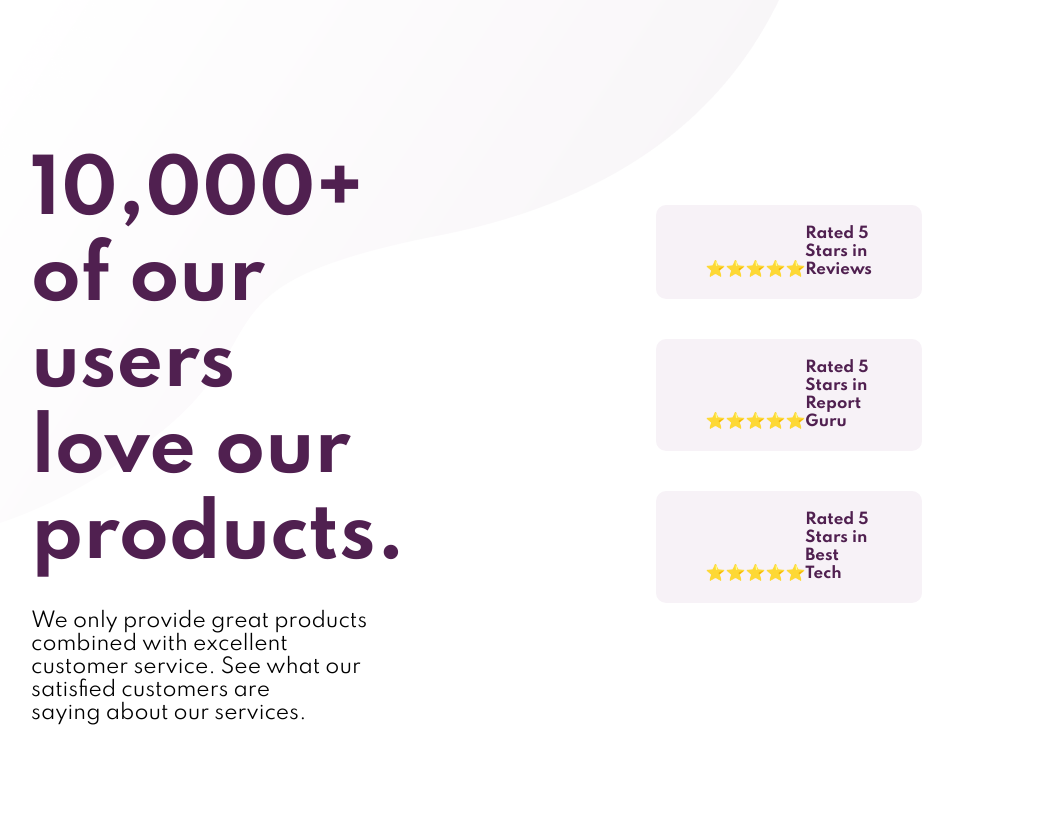
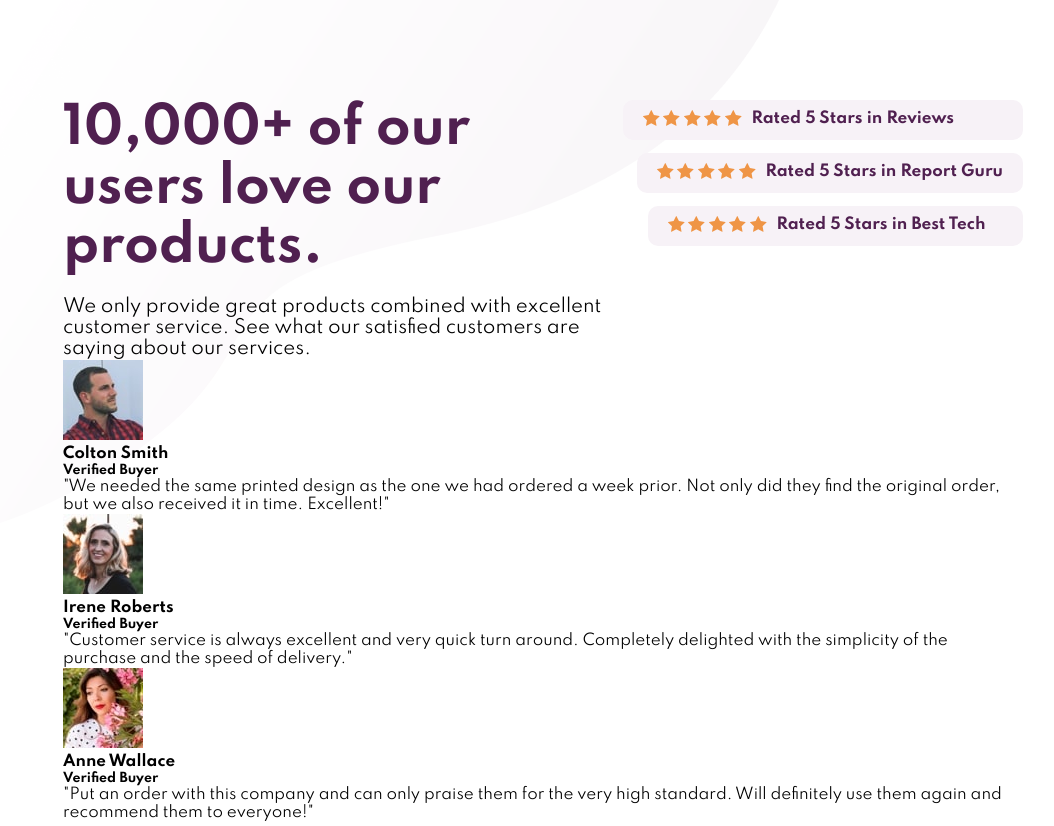
Before and after one commit to crestcentmoon/social-proof-section, a plain HTML site: page index.html in a window 1280 px wide. Shown: the top 826 px of the page, without its empty margins (97-1151 px from the left). Drawn offline with Linux system fonts and the light colour scheme.

Commit message:
changing divs and css

```diff
--- a/index.html
+++ b/index.html
@@ -20,46 +20,123 @@
     <!-- Feel free to remove these styles or customise in your own stylesheet 👍 -->
   </head>
   <body>
+    <div class="container">
       <div class="top">
         <div class="section-right">
-        <p>10,000+ of our <br>
+          <h1>10,000+ of our <br>
             users love our<br>
-          products.</p>
-        <div class="description">
-          We only provide great products combined with excellent<br>customer service.
+            products.</h1>
+          <p>We only provide great products combined with excellent<br>customer service.
             See what our satisfied customers are<br>saying about our services.
+          </p>
+        </div>
+
+        <div class="section-left">
+          <div class="stack-one">
+            <div class="customer-rating">
+              <div class="rating-img">
+                <img src="/social-proof-section/images/icon-star.svg" alt="star">
+                <img src="/social-proof-section/images/icon-star.svg" alt="star">
+                <img src="/social-proof-section/images/icon-star.svg" alt="star">
+                <img src="/social-proof-section/images/icon-star.svg" alt="star">
+                <img src="/social-proof-section/images/icon-star.svg" alt="star">
+              </div>
+              <div class="text one">
+                <h3>Rated 5 Stars in Reviews</h3>
+              </div>
+            </div>
+          </div>
+          <div class="stack-two">
+            <div class="customer-rating">
+              <div class="rating-img">
+                <img src="/social-proof-section/images/icon-star.svg" alt="star">
+                <img src="/social-proof-section/images/icon-star.svg" alt="star">
+                <img src="/social-proof-section/images/icon-star.svg" alt="star">
+                <img src="/social-proof-section/images/icon-star.svg" alt="star">
+                <img src="/social-proof-section/images/icon-star.svg" alt="star">
+              </div>
+              <div class="text two">
+                <h3>Rated 5 Stars in Report Guru</h3>
+              </div>
+            </div>
+          </div>
+          <div class="stack-three">
+            <div class="customer-rating">
+              <div class="rating-img">
+                <img src="/social-proof-section/images/icon-star.svg" alt="star">
+                <img src="/social-proof-section/images/icon-star.svg" alt="star">
+                <img src="/social-proof-section/images/icon-star.svg" alt="star">
+                <img src="/social-proof-section/images/icon-star.svg" alt="star">
+                <img src="/social-proof-section/images/icon-star.svg" alt="star">
+              </div>
+              <div class="text three">
+                <h3>Rated 5 Stars in Best Tech</h3>
+              </div>
+            </div>
+          </div>
         </div>
       </div>
 
-      <div class="section-left">
-        <div class="stack one">⭐⭐⭐⭐⭐  <p>    Rated 5 Stars in Reviews</p></div>
-        <div class="stack two">⭐⭐⭐⭐⭐  <p>    Rated 5 Stars in Report Guru</p></div>
-        <div class="stack three">⭐⭐⭐⭐⭐  <p>    Rated 5 Stars in Best Tech</p></div>
+
+      <div class="bottom">
+        <div class="card">
+          <div class="card one">
+            <div class="profile">
+              <div class="profile-avatar">
+                <img src="images/image-colton.jpg" alt="Mr Colton">
+              </div>
+              <div class="profile-name">
+                <h4>Colton Smith</h4>
+                <h5>Verified Buyer</h5>
+              </div>
+              <div class="review">
+                <p>"We needed the same printed design as the one we had ordered a week prior.
+                  Not only did they find the original order, but we also received it in time.
+                  Excellent!"</p>
+              </div>
             </div>
           </div>
 
-    <div class="bottom">
-      <div class="card one">
+          <div class="card two">
             <div class="profile">
-          <img src="images/image-colton.jpg"><h4>Colton Smith</h4><h5>Verified Buyer</h5>
+              <div class="profile-avatar">
+                <img src="images/image-irene.jpg" alt="Ms. Irene">
               </div>
-        "We needed the same printed design as the one we had ordered a week prior.
-        Not only did they find the original order, but we also received it in time.
-        Excellent!"
-      </div>
-      <div class="card two">
+              <div class="profile-name">
                 <h4>Irene Roberts</h4>
                 <h5>Verified Buyer</h5>
-        "Customer service is always excellent and very quick turn around. Completely
-        delighted with the simplicity of the purchase and the speed of delivery."
               </div>
+              <div class="review">
+              <p>"Customer service is always excellent and very quick turn around. Completely
+                delighted with the simplicity of the purchase and the speed of delivery."</p>
+              </div>
+            </div>
+          </div>
+
           <div class="card three">
+            <div class="profile">
+              <div class="profile-avatar">
+                <img src="images/image-anne.jpg" alt="Ms. Anne">
+              </div>
+              <div class="profile-name">
                 <h4>Anne Wallace</h4>
                 <h5>Verified Buyer</h5>
-        "Put an order with this company and can only praise them for the very high
-        standard. Will definitely use them again and recommend them to everyone!"
+              </div>
+              <div class="review">
+                <p>"Put an order with this company and can only praise them for the very high
+                  standard. Will definitely use them again and recommend them to everyone!"</p>
               </div>
             </div>
+          </div>
+        </div>
+      </div>
+    </div>
+
+
+
+
+
+
 
 
       <br>
--- a/style.css
+++ b/style.css
@@ -6,44 +6,70 @@
 body {
   background-image: url(images/bg-pattern-desktop.png);
   font-family: Spartan, sans-serif;
-  /* margin: 150px 10% 100px; */
+  font-size: 15px;
 }
-/*
-.attribution {
-    font-size: 11px;
-    text-align: center;
-  }
-  .attribution a {
-    color: hsl(228, 45%, 44%);
-  } */
+
+.container {
+  width: 75%;
+  margin: 0 auto;
+}
 
 .top {
-  margin: 150px 10% 100px;
   display: flex;
+  justify-content: space-between;
+  margin-top: 100px;
+  flex-wrap: wrap;
+}
+
+.top h1 {
+  font-size: 50px;
+  font-weight: 700;
+  font-style: bold;
+  margin-bottom: 20px;
+  color: hsl(300, 43%, 22%);
 }
 
 .top p {
-  font-size: 72px;
-  font-weight: 700;
-  font-style: bold;
+  font-size: 18px;
+}
+
+.customer-rating {
+  display: flex;
+  flex-wrap: wrap;
+  background-color: hsl(300, 24%, 96%);
+  padding: 10px 20px;
+  border-radius: 10px;
+  margin-bottom: 13px;
+  font-size: 13px;
+}
+
+.text h3 {
   color: hsl(300, 43%, 22%);
 }
 
-.top .description {
-  padding-top: 30px;
-  padding-bottom: 20px;
-  font-size: 20px;
+.rating-img {
+  margin-right: 10px;
 }
 
+.stack-two {
+  margin-left: 14px;
+}
+
+.stack-three {
+  margin-left: 25px;
+}
+
+/*
+
 .section-left {
-  margin: 15px 150px;
+  margin: 15px 0px 50px 15px;
 }
 
 .stack {
   display: flex;
   align-items: flex-end;
   justify-content: flex-start;
-  margin: 40px 100px 20px;
+  margin: 40px 0px 50px 50px;
   padding: 20px 50px;
   background-color: hsl(300, 24%, 96%);
   border-radius: 10px;
@@ -52,16 +78,6 @@ body {
 .stack p {
   font-size: 15px;
 }
-
-.stack.one {
-}
-
-.stack.two {
-}
-
-/* .stack.three {
-  margin-left: 285px;
-}  */
 
 .bottom {
   margin: 150px 10% 100px;
@@ -100,4 +116,4 @@ h5 {
 
 .card.three {
   background-color: hsl(300, 43%, 22%);
-}
+} */
```
Lines whose indentation alone changed are shown as unchanged.
